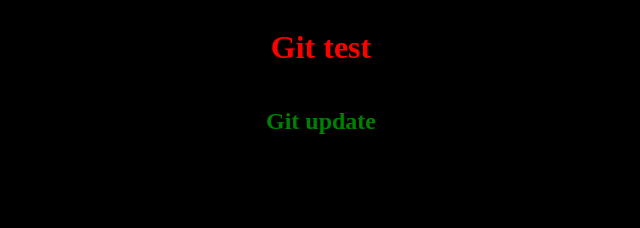
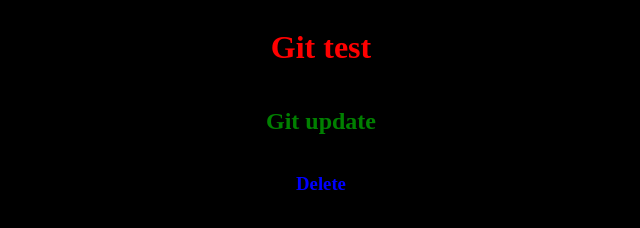
Before and after one commit to Essam-Awny/test, a plain HTML site: page index.html in a window 1280 px wide. Shown: the full height of the page, 319-959 px from the left. Drawn offline with Linux system fonts and the light colour scheme.

Commit message:
test delete

```diff
--- a/index.html
+++ b/index.html
@@ -9,6 +9,7 @@
 <body>
     <h1>Git test</h1>
     <h2>Git update</h2>
+    <h3>Delete</h3>
 
 </body>
 </html>
--- a/style.css
+++ b/style.css
@@ -6,6 +6,9 @@ h2{
     color: green;
     background-color: black;
 }
+h3{
+    color: blue;
+}
 body{
     display: flex;
     justify-content: center;
```
